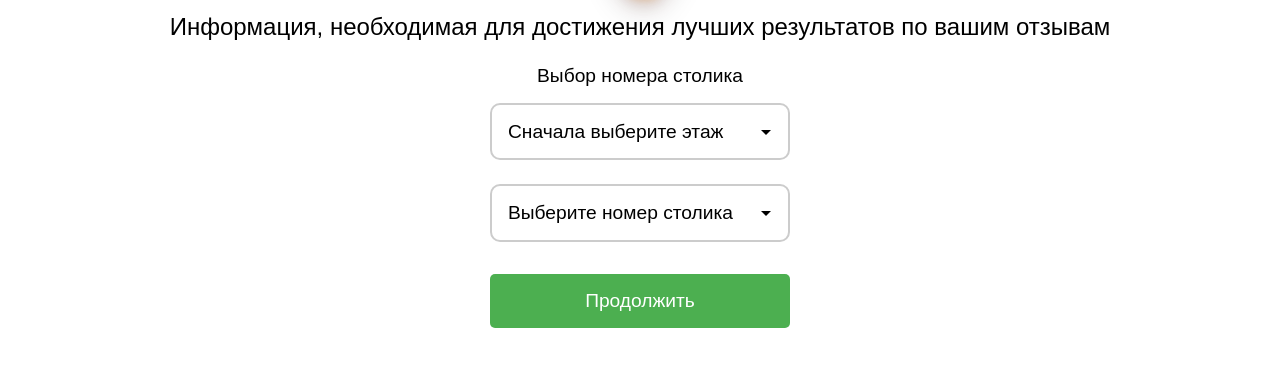
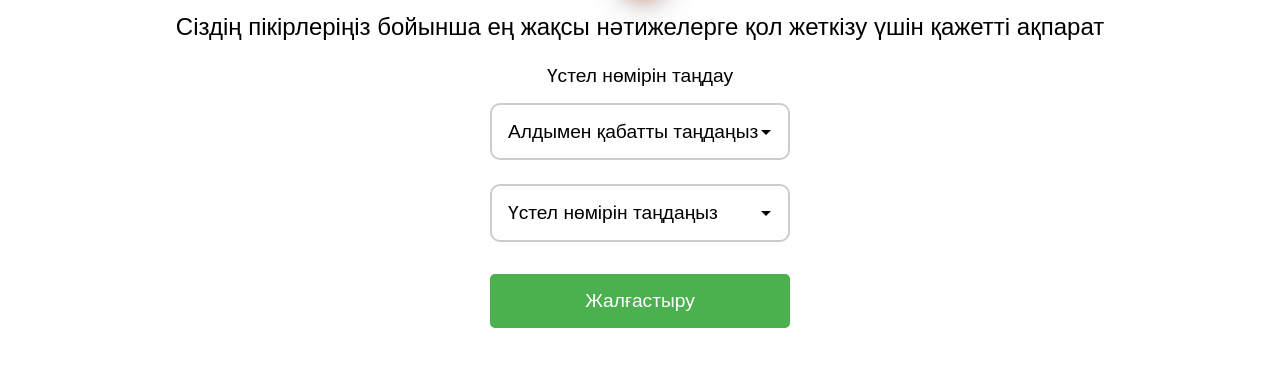
Before and after one commit to Kaiyrzhan1999/Family, a plain HTML site: page feedback_window.html in a window 1280 px wide. Shown: the part 67-434 px from the top of the page. Drawn offline with Linux system fonts and the light colour scheme.

Commit message:
Update feedback_window.html

```diff
--- a/feedback_window.html
+++ b/feedback_window.html
@@ -196,26 +196,26 @@
             <img src="icon.png" alt="Логотип" class="logo">
         </div>
         <div class="main-content">
-            <p class="main-text">Информация, необходимая для достижения лучших результатов по вашим отзывам</p>
-            <p class="sub-text">Выбор номера столика</p>
+            <p class="main-text" data-kk="Сіздің пікірлеріңіз бойынша ең жақсы нәтижелерге қол жеткізу үшін қажетті ақпарат" data-ru="Информация, необходимая для достижения лучших результатов по вашим отзывам">Информация, необходимая для достижения лучших результатов по вашим отзывам</p>
+            <p class="sub-text" data-kk="Үстел нөмірін таңдау" data-ru="Выбор номера столика">Выбор номера столика</p>
 
             <div class="floor-select-container">
                 <select class="floor-select" id="floorSelect">
-                    <option value="">Сначала выберите этаж</option>
-                    <option value="1">1 этаж</option>
-                    <option value="2">2 этаж</option>
-                    <option value="vip0">VIP 0 этаж</option>
-                    <option value="vip2">VIP 2 этаж</option>
+                    <option value="" data-kk="Алдымен қабатты таңдаңыз" data-ru="Сначала выберите этаж">Сначала выберите этаж</option>
+                    <option value="1" data-kk="1 қабат" data-ru="1 этаж">1 этаж</option>
+                    <option value="2" data-kk="2 қабат" data-ru="2 этаж">2 этаж</option>
+                    <option value="vip0" data-kk="VIP 0 қабат" data-ru="VIP 0 этаж">VIP 0 этаж</option>
+                    <option value="vip2" data-kk="VIP 2 қабат" data-ru="VIP 2 этаж">VIP 2 этаж</option>
                 </select>
             </div>
 
             <div class="dropdown">
-                <button class="dropbtn">Выберите номер столика</button>
+                <button class="dropbtn" data-kk="Үстел нөмірін таңдаңыз" data-ru="Выберите номер столика">Выберите номер столика</button>
                 <div class="dropdown-content" id="tableDropdown">
                     <!-- Опции будут добавлены с помощью JavaScript -->
                 </div>
             </div>
-            <button class="continue-btn" onclick="openFeedbackReasons()">Продолжить</button>
+            <button class="continue-btn" onclick="openFeedbackReasons()" data-kk="Жалғастыру" data-ru="Продолжить">Продолжить</button>
         </div>
     </div>
     <script>
@@ -232,8 +232,19 @@
                 'vip2': [201, 202]
             };
 
+            function applyLanguage() {
+                const lang = localStorage.getItem('language') || 'kk';
+                document.querySelectorAll('[data-kk][data-ru]').forEach(el => {
+                    el.textContent = el.getAttribute(`data-${lang}`);
+                });
+                document.documentElement.lang = lang;
+            }
+
+            applyLanguage();
+
             floorSelect.addEventListener('change', function() {
-                dropBtn.textContent = 'Выберите номер столика';
+                const lang = localStorage.getItem('language') || 'kk';
+                dropBtn.textContent = dropBtn.getAttribute(`data-${lang}`);
                 dropdownContent.innerHTML = '';
                 if (this.value) {
                     tables[this.value].forEach(number => {
@@ -265,12 +276,15 @@
 
         function openFeedbackReasons() {
             const tableNumber = document.querySelector('.dropbtn').textContent;
-            if (tableNumber !== 'Выберите номер столика') {
+            const lang = localStorage.getItem('language') || 'kk';
+            const defaultText = lang === 'kk' ? 'Үстел нөмірін таңдаңыз' : 'Выберите номер столика';
+            if (tableNumber !== defaultText) {
                 localStorage.setItem('tableNumber', tableNumber);
                 console.log('Table number saved:', tableNumber);
                 window.location.href = 'feedback_reasons.html';
             } else {
-                alert('Пожалуйста, выберите номер столика перед продолжением.');
+                const alertMessage = lang === 'kk' ? 'Жалғастырмас бұрын үстел нөмірін таңдаңыз.' : 'Пожалуйста, выберите номер столика перед продолжением.';
+                alert(alertMessage);
             }
         }
 
```
